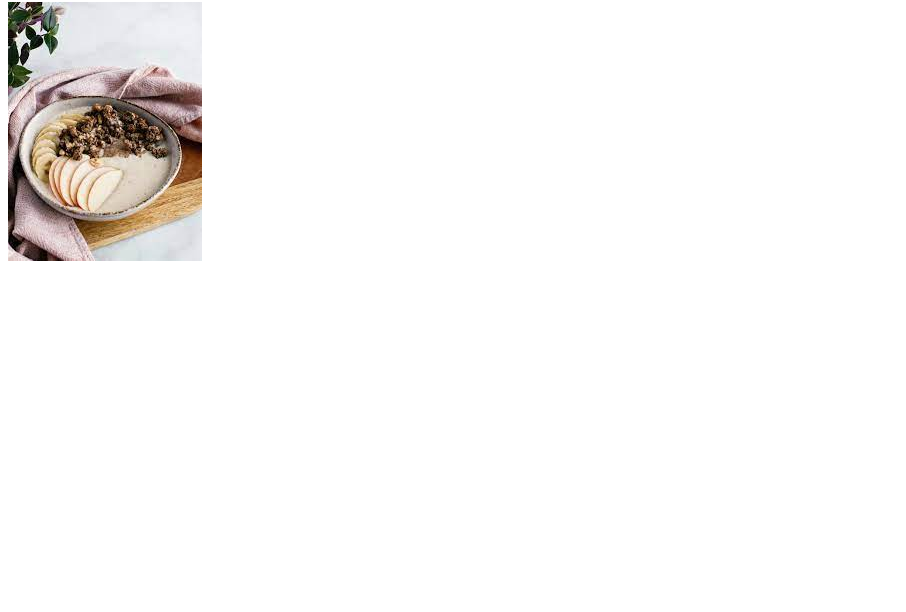
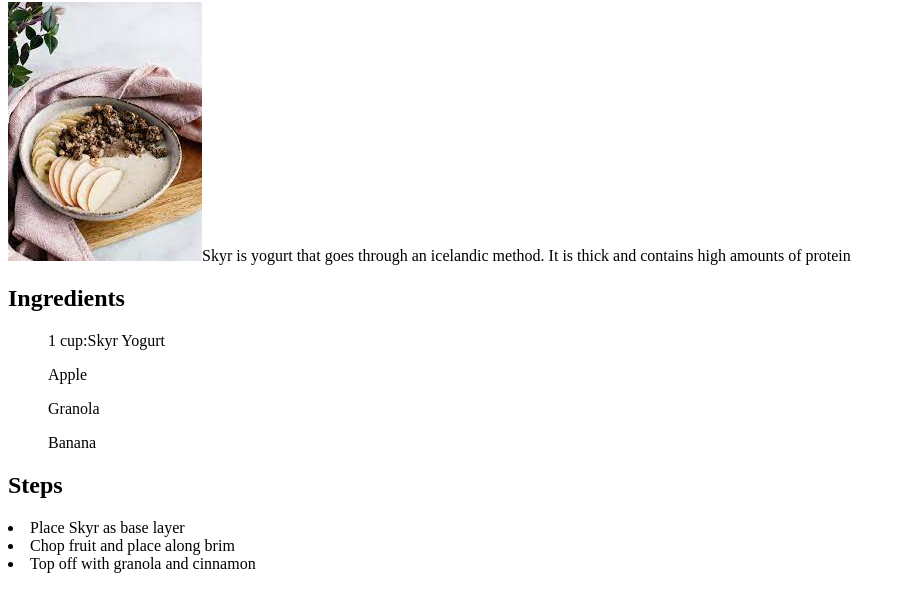
Before and after one commit to SaulBee/odin-recipes, a plain HTML site: page SWB/skwb.html in a window 1280 px wide. Shown: the part 64-676 px from the top of the page, without its empty margins (0-906 px from the left). Drawn offline with Linux system fonts and the light colour scheme.

Commit message:
finished sq page

```diff
--- a/SWB/skwb.html
+++ b/SWB/skwb.html
@@ -1,4 +1,14 @@
 <h1>Skyr Winter Bowl</h1>
 <body>
     <img src="../images.html/swb.jpg"
+<sub>Skyr is yogurt that goes through an icelandic method. It is thick and contains high amounts of protein</sub>
+    <h2>Ingredients</h2>
+    <ul>1 cup:Skyr Yogurt</ul>
+    <ul>Apple</ul>
+    <ul>Granola</ul>
+    <ul>Banana</ul>
+<h2>Steps</h2>
+    <li>Place Skyr as base layer</li>
+    <li>Chop fruit and place along brim</li>
+    <li>Top off with granola and cinnamon</li>
 </body>
```
